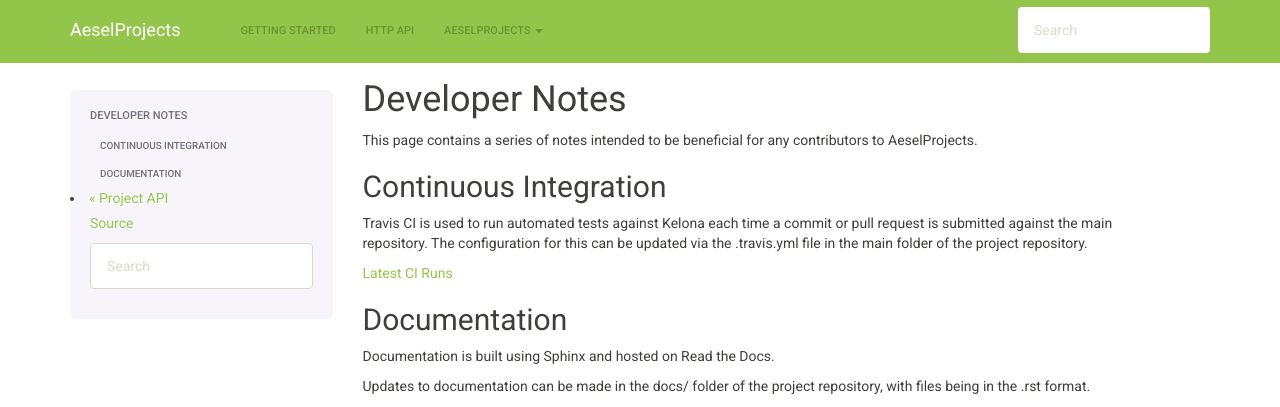
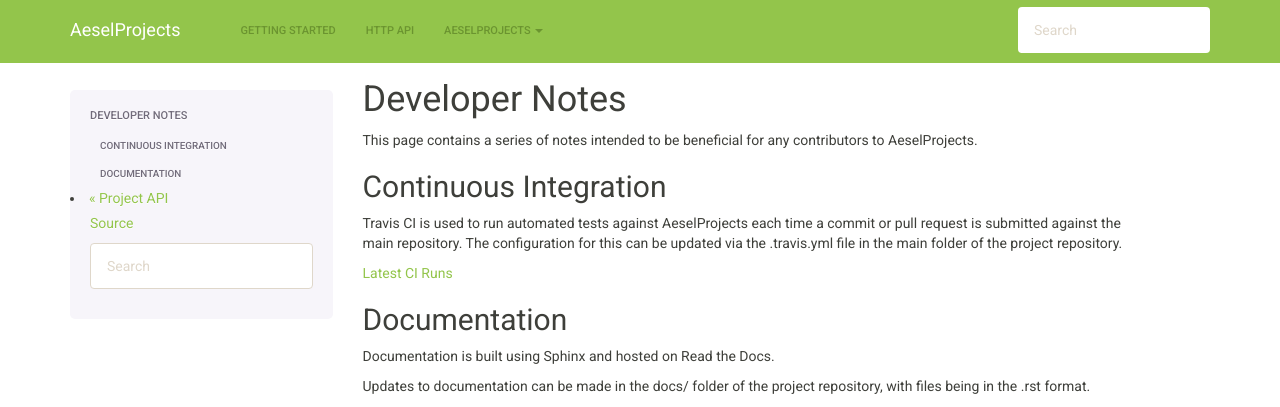
Before and after one commit to AO-StreetArt/AeselProjects, a Sphinx documentation site: the page built from docs/pages/dev_notes.rst, in a window 1280 px wide. Shown: the top 407 px of the page. Built offline with Sphinx 7.4.7, drawn with Linux system fonts in a browser that asks for light colours.

Commit message:
cleanup CI and docs

```diff
--- a/README.rst
+++ b/README.rst
@@ -1,5 +1,5 @@
-Kelona
-======
+AeselProjects
+=============
 
 .. figure:: https://travis-ci.org/AO-StreetArt/AeselProjects.svg?branch=master
    :alt:
--- a/docs/pages/dev_notes.rst
+++ b/docs/pages/dev_notes.rst
@@ -8,7 +8,7 @@
 Continuous Integration
 ----------------------
 
-Travis CI is used to run automated tests against Kelona each time a commit
+Travis CI is used to run automated tests against AeselProjects each time a commit
 or pull request is submitted against the main repository.  The configuration for
 this can be updated via the .travis.yml file in the main folder of the project
 repository.
```
Also changed, not shown: .travis.yml, 3 other files.
